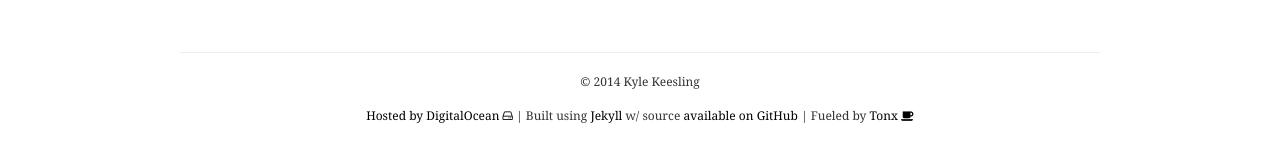
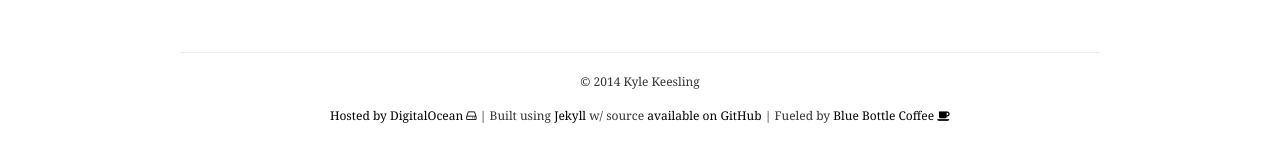
Before and after one commit to kylekeesling/kylekees, a Jekyll site: the page built from about/index.html, in a window 1280 px wide. Shown: the part 259-421 px from the top of the page. Built offline with Jekyll 4.4.1, drawn with Linux system fonts in a browser that asks for light colours; nearby versions of some CDN libraries; some web fonts are replaced.

Commit message:
changed tons link to BB

```diff
--- a/_includes/footer.html
+++ b/_includes/footer.html
@@ -3,7 +3,7 @@
         <hr>
         © {{ site.time | date: "%Y" }} Kyle Keesling
         <br><br>
-        <a href="https://www.digitalocean.com/?refcode=565280b587e2" title="Hosted by DigitalOCean (referral link)">Hosted by DigitalOcean <i class="fa fa-hdd-o"></i></a> | Built using <a href="http://jekyllrb.com">Jekyll</a> w/ source <a href="https://github.com/kylekeesling/kylekees" title="This site's git repo">available on GitHub</a> | Fueled by <a href="https://tonx.org/u/kylekees">Tonx <i class="fa fa-coffee"></i></a>
+        <a href="https://www.digitalocean.com/?refcode=565280b587e2" title="Hosted by DigitalOCean (referral link)">Hosted by DigitalOcean <i class="fa fa-hdd-o"></i></a> | Built using <a href="http://jekyllrb.com">Jekyll</a> w/ source <a href="https://github.com/kylekeesling/kylekees" title="This site's git repo">available on GitHub</a> | Fueled by <a href="https://bluebottlecoffee.com/u/kylekees">Blue Bottle Coffee <i class="fa fa-coffee"></i></a>
       </div>
     </footer>
 
```
